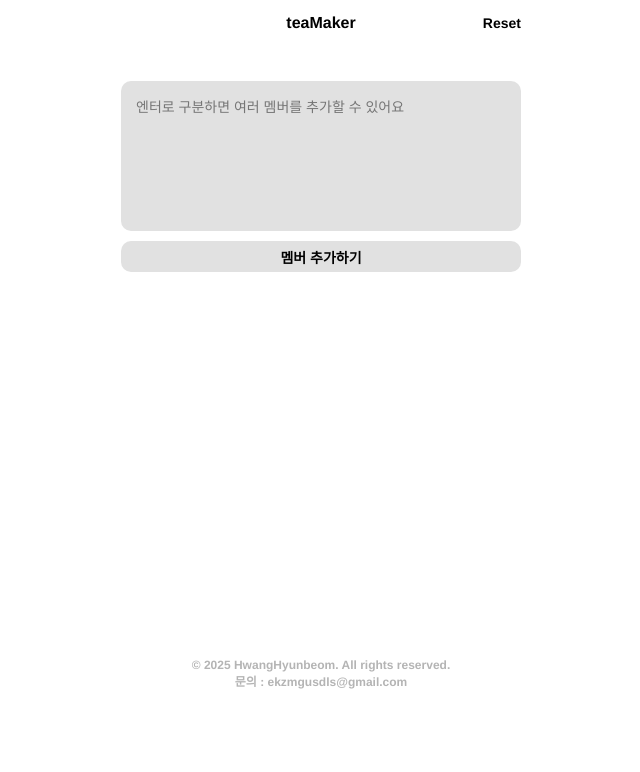
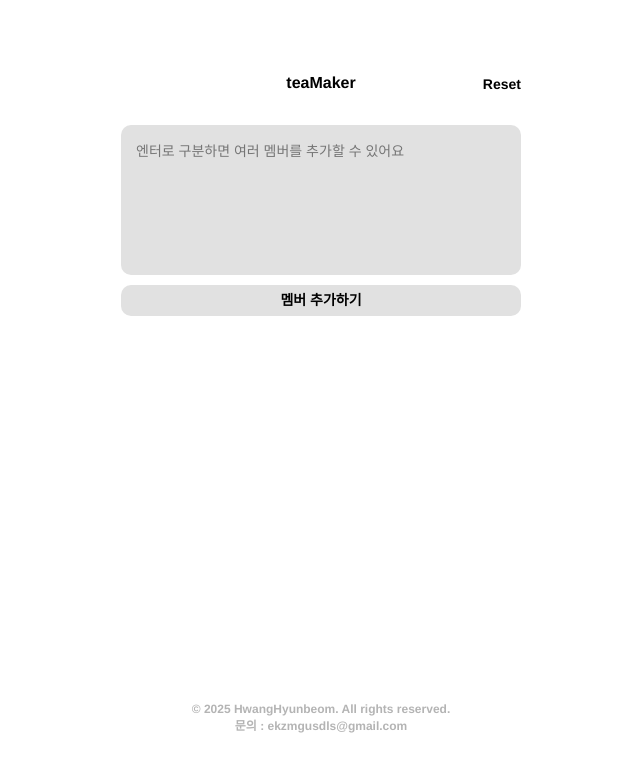
Before and after one commit to ekzmgusdls/teamaker, a plain HTML site: page index.html in a window 1280 px wide. Shown: the whole page, without its empty margins (319-959 px from the left). Drawn offline with nearby package versions, Linux system fonts and the light colour scheme.

Commit message:
header 의 위치와 전체 레이아웃이 중앙으로 올 수 있또록 수정했다.

```diff
--- a/basic.js
+++ b/basic.js
@@ -264,6 +264,22 @@ $(document).ready(function () {
         })
     }
 
+    function makebodyCentered() {
+        if (innerHeight <= $('body').height(true)) {
+            $('body').css({
+                display: 'block',
+                minHeight: `auto`,
+            })
+        } else {
+            $('body').css({
+                display: 'flex',
+                flexDirection: 'column',
+                justifyContent: 'center',
+                minHeight: `100vh`,
+            })
+        }
+    }
+
     dragFunction()
     addNumbering()
     disableTouch()
@@ -273,8 +289,11 @@ $(document).ready(function () {
     initMember()
     reset()
     removeMember()
+    makebodyCentered()
 
     $(document).on('click', '.indicator', function () {
         $(this).fadeOut()
     })
+
+    $(window).on('resize', makebodyCentered)
 })
--- a/scss/style.scss
+++ b/scss/style.scss
@@ -8,9 +8,11 @@
 * {
     box-sizing: border-box;
 }
-s html {
+html {
     font-family: Helvetica, Arial, sans-serif;
     line-height: 1.4;
+    max-width: 430px;
+    margin: 0 auto;
 }
 body {
     font-family: Helvetica, Arial, sans-serif;
@@ -21,6 +23,10 @@ body {
 
     margin: 0 auto;
     font-weight: bold;
+}
+
+.step-1 {
+    margin-top: 60px;
 }
 
 .add-member-names {
@@ -361,8 +367,13 @@ body {
 .header {
     display: flex;
     justify-content: flex-end;
-    margin-bottom: 50px;
-
+    max-width: 430px;
+    width: 100%;
+    left: 50%;
+    // top: 0;
+    position: fixed;
+    padding: 10px 15px;
+    transform: translateX(-50%);
     .count {
         position: relative;
         bottom: 1.5px;
```
Also changed, not shown: css/style.css, 1 other file.
